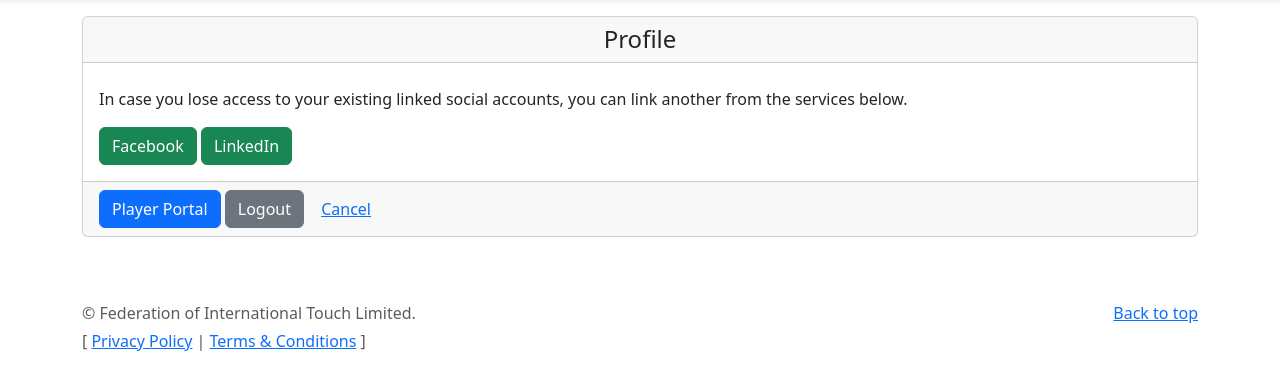
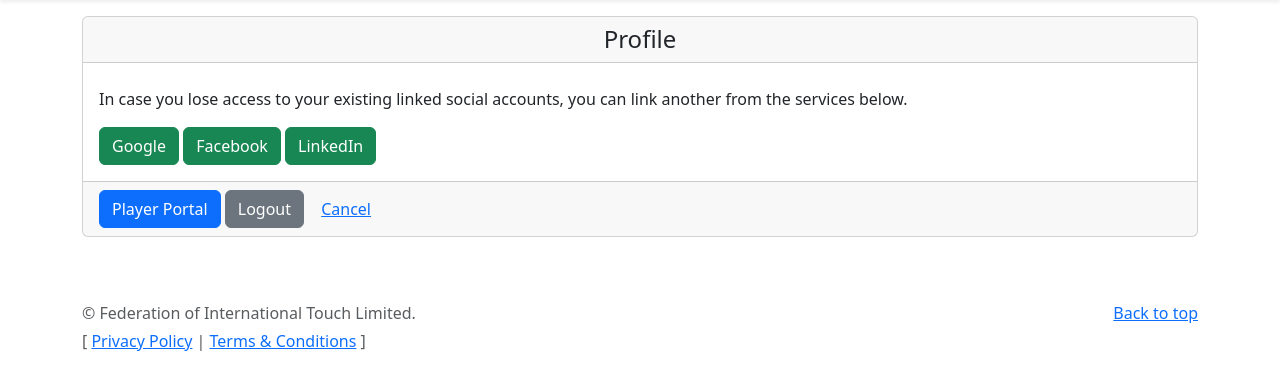
Before and after one commit to internationaltouch/fit_tournaments, a Django app: page /accounts/profile/ in a window 1280 px wide. Shown: the part 56-446 px from the top of the page. Run offline with Django 3.2, Linux system fonts and the light colour scheme; a user stored in the database is signed in; some libraries are stand-ins or nearby versions.

Commit message:
add google-oauth2 social logins

```diff
--- a/templates/registration/login.html
+++ b/templates/registration/login.html
@@ -6,6 +6,9 @@
 {% block card_body %}
     <p>Please choose from one the following social networks to log in to this portal.</p>
     {% buttons %}
+        {% url 'social:begin' 'google-oauth2' as google_url %}
+        {% bootstrap_button "Google" button_type="link" href=google_url %}
+
         {% url 'social:begin' 'facebook' as facebook_url %}
         {% bootstrap_button "Facebook" button_type="link" href=facebook_url %}
 
--- a/userprofile/templates/profile.html
+++ b/userprofile/templates/profile.html
@@ -11,6 +11,11 @@
             you can link another from the services below.</p>
 
         {% buttons %}
+            {% if "google-oauth2" in backends.not_associated %}
+                {% url "social:begin" "google-oauth2" as google_url %}
+                {% bootstrap_button "Google" button_type="link" href=google_url button_class="btn-success" %}
+            {% endif %}
+
             {% if "facebook" in backends.not_associated %}
                 {% url "social:begin" "facebook" as facebook_url %}
                 {% bootstrap_button "Facebook" button_type="link" href=facebook_url button_class="btn-success" %}
@@ -36,7 +41,10 @@
             {% for backend in backends.associated %}
                 <form action="{% url "social:disconnect_individual" backend.provider backend.pk %}" method="post" style="display: inline;">
                     {% csrf_token %}
-                    {% if backend.provider == "linkedin-oauth2" %}
+                    <!-- backend.uid="{{ backend.uid }}" -->
+                    {% if backend.provider == "google-oauth2" %}
+                        {% bootstrap_button "Google" button_class="btn-danger" %}
+                    {% elif backend.provider == "linkedin-oauth2" %}
                         {% bootstrap_button "LinkedIn" button_class="btn-danger" %}
                     {% else %}
                         {% bootstrap_button backend.provider|title button_class="btn-danger" %}
```
Also changed, not shown: project/settings.py (+8 -0 lines).
